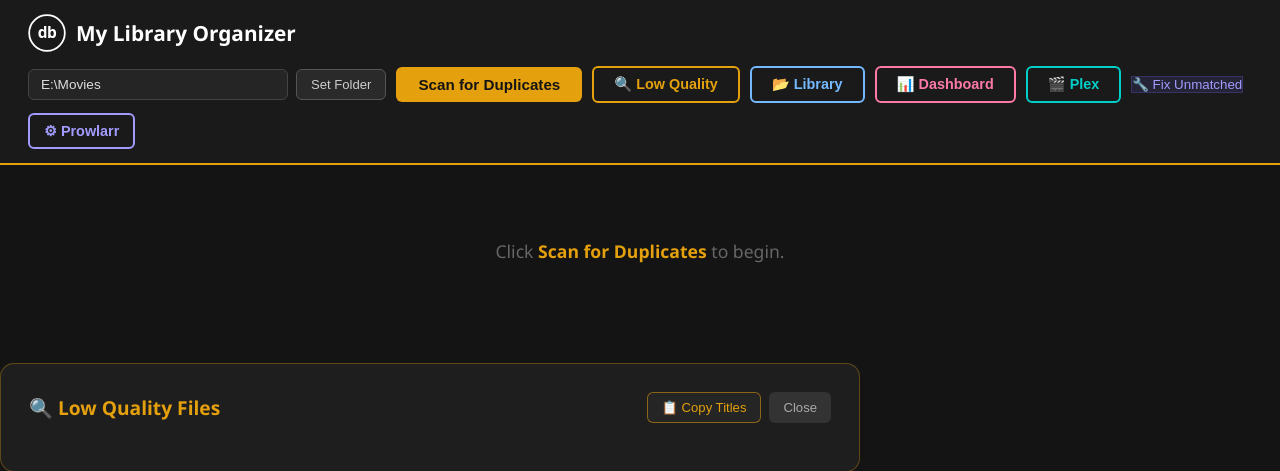
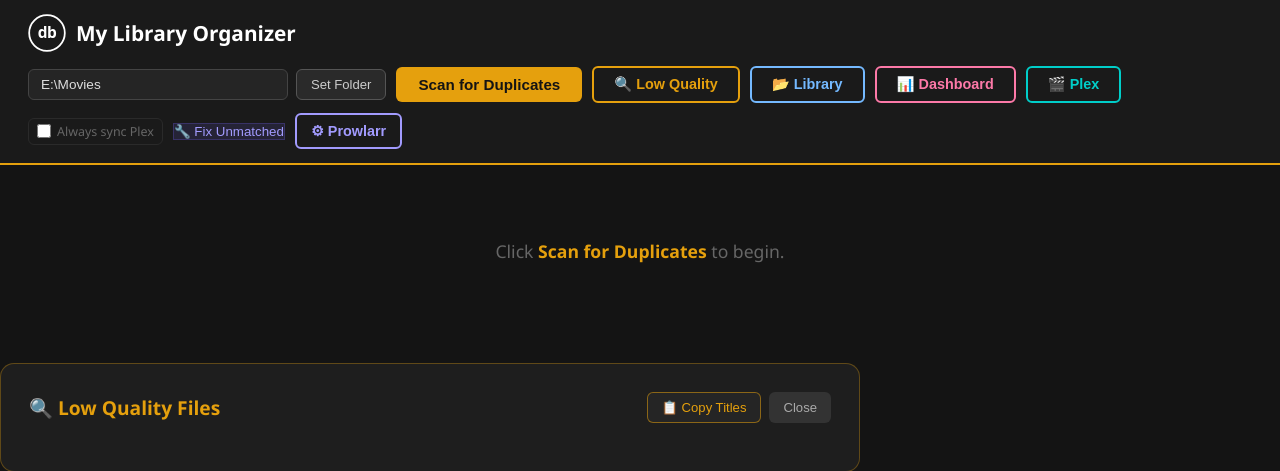
Before and after one commit to dantebagera/cinema-paradiso, a Flask app: page / in a window 1280 px wide. Shown: the top 471 px of the page. Run offline with Flask 3, Linux system fonts and the light colour scheme.

Commit message:
Add Plex loading bar + always-sync toggle

```diff
--- a/app.py
+++ b/app.py
@@ -199,12 +199,13 @@ def scan_duplicates(movies_dir):
     return duplicates, stats
 
 
-def _auto_sync_plex():
-    """Refresh _plex_cache if Plex is configured and cache is stale (>5 min). Silent on errors."""
+def _auto_sync_plex(force=False):
+    """Refresh _plex_cache if Plex is configured and cache is stale (>5 min). Silent on errors.
+    Pass force=True to bypass the TTL and always fetch fresh data."""
     global _plex_cache, _plex_unmatched, _plex_section_ids, _plex_cache_time
     if not _plex_url or not _plex_token:
         return
-    if time.time() - _plex_cache_time < _PLEX_TTL:
+    if not force and time.time() - _plex_cache_time < _PLEX_TTL:
         return  # cache is still fresh
     try:
         _plex_cache, _plex_unmatched, _plex_section_ids = _fetch_plex_library()
@@ -430,7 +431,7 @@ def prowlarr_search():
 @app.route('/api/duplicates')
 def get_duplicates():
     try:
-        _auto_sync_plex()
+        _auto_sync_plex(force=request.args.get('force_plex') == '1')
         duplicates, stats = scan_duplicates(get_movies_dir())
         for group in duplicates:
             for f in group['files']:
@@ -500,7 +501,7 @@ def delete_file():
 @app.route('/api/library')
 def library():
     try:
-        _auto_sync_plex()
+        _auto_sync_plex(force=request.args.get('force_plex') == '1')
         movies_dir = get_movies_dir()
         items = []
         for root, dirs, files in os.walk(movies_dir):
@@ -548,7 +549,7 @@ def low_quality():
     # Low quality = anything below 1080p (720p, 480p, Unknown resolution)
     MIN_RES_RANK = 3   # 1080p — only files BELOW this rank are flagged
     try:
-        _auto_sync_plex()
+        _auto_sync_plex(force=request.args.get('force_plex') == '1')
         movies_dir = get_movies_dir()
         items = []
         for root, dirs, files in os.walk(movies_dir):
@@ -664,7 +665,7 @@ def smart_scan():
 @app.route('/api/stats')
 def library_stats():
     try:
-        _auto_sync_plex()
+        _auto_sync_plex(force=request.args.get('force_plex') == '1')
         movies_dir = get_movies_dir()
         all_files = []
         title_set = set()
@@ -783,7 +784,7 @@ def _plex_rescan():
 @app.route('/api/fix-unmatched')
 def fix_unmatched():
     try:
-        _auto_sync_plex()
+        _auto_sync_plex(force=request.args.get('force_plex') == '1')
         movies_dir = get_movies_dir()
         items = []
         for root, dirs, files in os.walk(movies_dir):
--- a/templates/index.html
+++ b/templates/index.html
@@ -661,6 +661,30 @@
     .match-score { color:#666; font-size:0.75rem; margin-right:8px; }
     .btn-apply-match { background:#a29bfe22; color:#a29bfe; border:1px solid #a29bfe55; border-radius:5px; padding:4px 12px; font-size:0.8rem; cursor:pointer; }
     .btn-apply-match:hover { background:#a29bfe; color:#141414; }
+
+    /* ── Plex loading bar ── */
+    #plex-loading-bar {
+      display: none; position: sticky; top: 0; z-index: 190;
+      background: linear-gradient(90deg, #00cec9 0%, #0984e3 100%);
+      color: #fff; font-size: 0.82rem; font-weight: 600;
+      padding: 7px 20px; text-align: center; letter-spacing: 0.03em;
+    }
+    #plex-loading-bar.visible { display: flex; align-items: center; justify-content: center; gap: 10px; }
+    .plex-bar-spinner {
+      width: 14px; height: 14px; border: 2px solid #ffffff66;
+      border-top-color: #fff; border-radius: 50%;
+      animation: spin 0.75s linear infinite; flex-shrink: 0;
+    }
+    /* Always-sync toggle in header */
+    .always-sync-wrap {
+      display: flex; align-items: center; gap: 6px;
+      font-size: 0.78rem; color: #666; white-space: nowrap;
+      cursor: pointer; padding: 4px 8px;
+      border: 1px solid #2a2a2a; border-radius: 6px;
+    }
+    .always-sync-wrap:hover { color: #00cec9; border-color: #00cec944; }
+    .always-sync-wrap input[type=checkbox] { accent-color: #00cec9; cursor: pointer; width: 14px; height: 14px; }
+    .always-sync-wrap.active { color: #00cec9; border-color: #00cec966; background: #00cec911; }
   </style>
 </head>
 <body>
@@ -678,10 +702,19 @@
     <button id="lib-btn" onclick="openLibrary()">📂 Library</button>
     <button id="dash-btn" onclick="openDashboard()">📊 Dashboard</button>
     <button id="plex-btn" onclick="openPlexCfg()">🎬 Plex</button>
+    <label class="always-sync-wrap" id="always-sync-wrap" title="Bypass 5-min cache — always fetch fresh data from Plex when opening a panel">
+      <input type="checkbox" id="always-sync-chk" onchange="toggleAlwaysSync(this)" />
+      Always sync Plex
+    </label>
     <button id="fix-btn" onclick="openFixUnmatched()">🔧 Fix Unmatched</button>
     <button id="prowlarr-btn" onclick="openProwlarrCfg()" title="Configure Prowlarr">⚙ Prowlarr</button>
   </div>
 </header>
+
+<div id="plex-loading-bar">
+  <div class="plex-bar-spinner"></div>
+  <span id="plex-loading-msg">Syncing with Plex… this may take a moment</span>
+</div>
 
 <div id="stats-bar">
   <div class="stat-item"><span class="stat-value" id="stat-groups">0</span><span class="stat-label">Duplicate Groups</span></div>
@@ -1017,11 +1050,12 @@
     document.getElementById('search-wrap').classList.remove('visible');
     document.getElementById('smart-btn').style.display = 'none';
     results.innerHTML = '';
-    statusBar.innerHTML = '<div class="spinner"></div><br>Scanning your movies folder, please wait...';
+    statusBar.innerHTML = '<div class="spinner"></div><br>Scanning your movies folder, please wait…';
     statusBar.style.display = 'block';
+    _plexLoadingStart('Scanning duplicates — syncing with Plex… this may take a moment');
 
     try {
-      const res = await fetch('/api/duplicates');
+      const res = await fetch('/api/duplicates' + _plexQuery());
       const data = await res.json();
       if (data.error) throw new Error(data.error);
 
@@ -1049,6 +1083,7 @@
     } catch (err) {
       statusBar.innerHTML = '<span style="color:#e74c3c">Error: ' + err.message + '</span>';
     } finally {
+      _plexLoadingStop();
       btn.disabled = false;
       btn.textContent = 'Re-Scan';
     }
@@ -1242,13 +1277,16 @@
     // Destroy previous chart instances
     Object.values(_dashCharts).forEach(c => c.destroy());
     _dashCharts = {};
+    _plexLoadingStart('Loading dashboard — syncing with Plex… this may take a moment');
     try {
-      const r = await fetch('/api/stats');
+      const r = await fetch('/api/stats' + _plexQuery());
       const d = await r.json();
       if (d.error) { body.innerHTML = `<div class="dash-loading" style="color:#e74c3c">${d.error}</div>`; return; }
       renderDashboard(d);
     } catch (e) {
       body.innerHTML = `<div class="dash-loading" style="color:#e74c3c">${e.message}</div>`;
+    } finally {
+      _plexLoadingStop();
     }
   }
 
@@ -1569,9 +1607,10 @@
   async function openLowQuality() {
     const btn = document.getElementById('lq-btn');
     btn.disabled = true;
-    btn.textContent = 'Scanning...';
+    btn.textContent = 'Syncing Plex…';
+    _plexLoadingStart('Loading low quality list — syncing with Plex… this may take a moment');
     try {
-      const res = await fetch('/api/low-quality');
+      const res = await fetch('/api/low-quality' + _plexQuery());
       const data = await res.json();
       if (data.error) { showToast(data.error, true); return; }
       lqItems = data.items;
@@ -1582,6 +1621,7 @@
     } catch (err) {
       showToast(err.message, true);
     } finally {
+      _plexLoadingStop();
       btn.disabled = false;
       btn.textContent = '🔍 Low Quality';
     }
@@ -1714,9 +1754,10 @@
   async function openLibrary() {
     const btn = document.getElementById('lib-btn');
     btn.disabled = true;
-    btn.textContent = 'Loading...';
+    btn.textContent = 'Syncing Plex…';
+    _plexLoadingStart('Loading library — syncing with Plex… this may take a moment');
     try {
-      const res = await fetch('/api/library');
+      const res = await fetch('/api/library' + _plexQuery());
       const data = await res.json();
       if (data.error) { showToast(data.error, true); return; }
       libItems = data.items;
@@ -1729,6 +1770,7 @@
     } catch (err) {
       showToast(err.message, true);
     } finally {
+      _plexLoadingStop();
       btn.disabled = false;
       btn.textContent = '📂 Library';
     }
@@ -1851,6 +1893,28 @@
 
   // ── Plex Integration ──────────────────────────────────────────────
   let _plexSynced = false;
+  let _alwaysSyncPlex = false;
+
+  function toggleAlwaysSync(chk) {
+    _alwaysSyncPlex = chk.checked;
+    document.getElementById('always-sync-wrap').classList.toggle('active', _alwaysSyncPlex);
+  }
+
+  function _plexQuery() {
+    return _alwaysSyncPlex ? '?force_plex=1' : '';
+  }
+
+  function _plexLoadingStart(msg) {
+    const bar = document.getElementById('plex-loading-bar');
+    const msgEl = document.getElementById('plex-loading-msg');
+    if (msgEl) msgEl.textContent = msg || 'Syncing with Plex\u2026 this may take a moment';
+    if (bar) bar.classList.add('visible');
+  }
+
+  function _plexLoadingStop() {
+    const bar = document.getElementById('plex-loading-bar');
+    if (bar) bar.classList.remove('visible');
+  }
 
   function _updatePlexSyncStatus() {
     const el = document.getElementById('plex-sync-status');
@@ -2149,9 +2213,10 @@
 
   async function openFixUnmatched() {
     const btn = document.getElementById('fix-btn');
-    btn.disabled = true; btn.textContent = 'Loading...';
+    btn.disabled = true; btn.textContent = 'Syncing Plex…';
+    _plexLoadingStart('Loading unmatched files — syncing with Plex… this may take a moment');
     try {
-      const res = await fetch('/api/fix-unmatched');
+      const res = await fetch('/api/fix-unmatched' + _plexQuery());
       const data = await res.json();
       if (data.error) { showToast(data.error, true); return; }
       fixItems = data.items;
@@ -2166,7 +2231,8 @@
     } catch (err) {
       showToast(err.message, true);
     } finally {
-      btn.disabled = false; btn.textContent = '\ud83d\udd27 Fix Unmatched';
+      _plexLoadingStop();
+      btn.disabled = false; btn.textContent = '🔧 Fix Unmatched';
     }
   }
 
```
